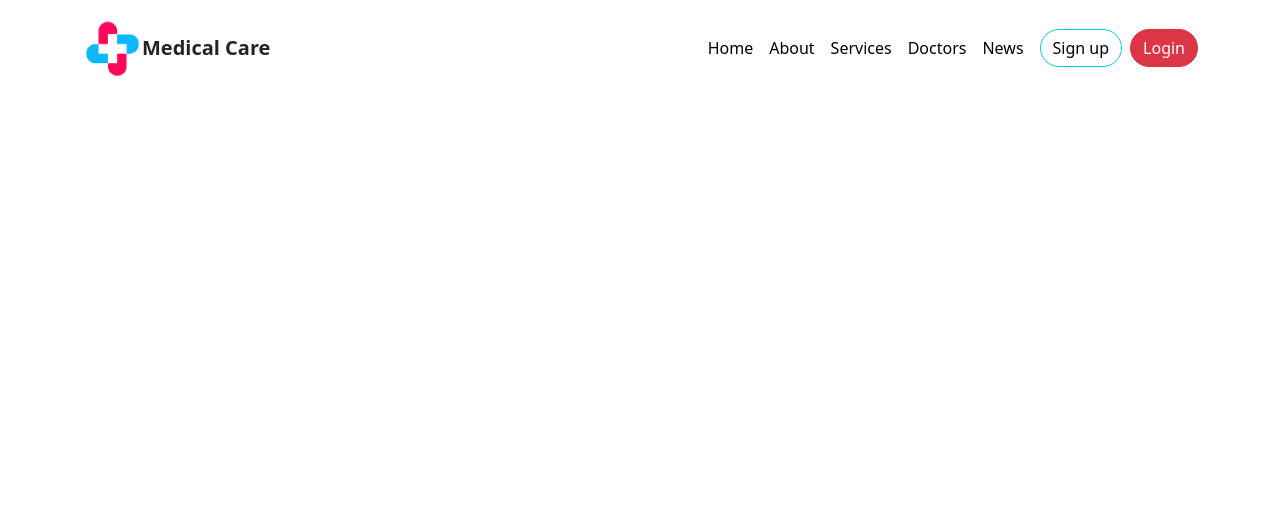
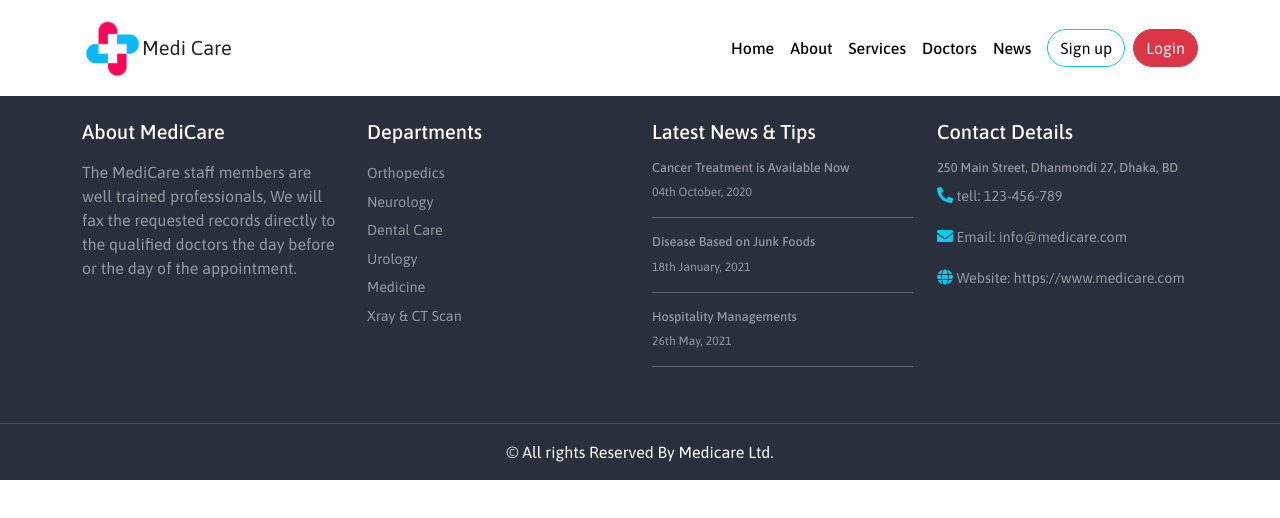
Before and after one commit to salman602/medicare-website, a React (Create React App) app: page / in a window 1280 px wide. Shown: the top 518 px of the page. Built offline with nearby package versions, Linux system fonts and the light colour scheme.

Commit message:
added footer

```diff
--- a/src/App.css
+++ b/src/App.css
@@ -1,38 +1,5 @@
-.App {
-  text-align: center;
+@import url('https://fonts.googleapis.com/css2?family=Asap:ital,wght@0,400;0,500;0,600;0,700;1,400&display=swap');
+
+*{
+  font-family: 'Asap', sans-serif;
 }
-
-.App-logo {
-  height: 40vmin;
-  pointer-events: none;
-}
-
-@media (prefers-reduced-motion: no-preference) {
-  .App-logo {
-    animation: App-logo-spin infinite 20s linear;
-  }
-}
-
-.App-header {
-  background-color: #282c34;
-  min-height: 100vh;
-  display: flex;
-  flex-direction: column;
-  align-items: center;
-  justify-content: center;
-  font-size: calc(10px + 2vmin);
-  color: white;
-}
-
-.App-link {
-  color: #61dafb;
-}
-
-@keyframes App-logo-spin {
-  from {
-    transform: rotate(0deg);
-  }
-  to {
-    transform: rotate(360deg);
-  }
-}
--- a/src/pages/Home/Home/Home.js
+++ b/src/pages/Home/Home/Home.js
@@ -1,10 +1,13 @@
 import React from 'react';
-import Header from '../Header/Header';
+import Footer from '../../Shared/Footer/Footer';
+import Header from '../../Shared/Header/Header';
+
 
 const Home = () => {
     return (
         <div>
             <Header></Header>
+            <Footer></Footer>
         </div>
     );
 };
--- /dev/null
+++ b/src/pages/Shared/Footer/Footer.css
@@ -0,0 +1,28 @@
+.footer-section{
+    background-color: #2a303b;
+}
+
+p span{
+    transition: 0.7s;
+    font-size: 0.9rem;
+}
+
+p span:hover{
+    font-weight: 500;
+    letter-spacing: 0.03rem;
+    color: aqua;
+}
+
+.news-item h6 ,h6{
+    font-size: 0.8rem;
+    transition: 0.6s;
+}
+.news-item h6:hover{
+    font-size: 0.8rem;
+    color: aqua;
+    cursor: pointer;
+}
+
+.news-item p{
+    font-size: 0.75rem;
+}
--- /dev/null
+++ b/src/pages/Shared/Footer/Footer.js
@@ -0,0 +1,107 @@
+import React from 'react';
+import { Col, Container, Row } from 'react-bootstrap';
+import { NavLink } from 'react-router-dom';
+import { FontAwesomeIcon } from '@fortawesome/react-fontawesome'
+import { faPhoneAlt, faEnvelope, faGlobe } from '@fortawesome/free-solid-svg-icons'
+import './Footer.css'
+
+const Footer = () => {
+    const phoneIcon = <FontAwesomeIcon icon={faPhoneAlt} />
+    const emailIcon = <FontAwesomeIcon icon={faEnvelope} />
+    const webIcon = <FontAwesomeIcon icon={faGlobe} />
+    return (
+        <div className="footer-section">
+            <Container>
+                <Row className="text-white py-4">
+                    <Col xs={6} md={3}>
+                        <h5 className="mb-3">About MediCare</h5>
+                        <p className="text-white-50">The MediCare staff members are well trained professionals, We will fax the requested records directly to the qualified doctors the day before or the day of the appointment.</p>
+                    </Col>
+                    <Col xs={6} md={3}>
+                        <h5 className="mb-3">Departments</h5>
+
+                        <p className="mb-1">
+                            <NavLink to="/orthopedics"
+                                className="ps-0 pt-0 text-decoration-none text-white-50">
+                                <span>Orthopedics</span>
+                            </NavLink>
+                        </p>
+                        <p className="mb-1">
+                            <NavLink to="/neurology"
+                                className="ps-0 pt-0 text-white-50 text-decoration-none">
+                                <span>Neurology</span>
+                            </NavLink>
+                        </p>
+                        <p className="mb-1">
+                            <NavLink to="/dental"
+                                className="ps-0 pt-0 text-white-50 text-decoration-none">
+                                <span>Dental Care</span>
+                            </NavLink>
+                        </p>
+                        <p className="mb-1">
+                            <NavLink to="/urology"
+                                className="ps-0 pt-0 text-white-50 text-decoration-none">
+                                <span>Urology</span>
+                            </NavLink>
+                        </p>
+                        <p className="mb-1">
+                            <NavLink to="/medicine"
+                                className="ps-0 pt-0 text-white-50 text-decoration-none">
+                                <span>Medicine</span>
+                            </NavLink>
+                        </p>
+                        <p className="mb-1">
+                            <NavLink to="/xray"
+                                className="ps-0 pt-0 text-white-50 text-decoration-none">
+                                <span>Xray & CT Scan</span>
+                            </NavLink>
+                        </p>
+
+
+
+
+
+
+                    </Col>
+                    <Col xs={6} md={3}>
+                        <h5 className="mb-3">Latest News & Tips</h5>
+                        <div className="news-item text-white-50">
+                            <h6>Cancer Treatment is Available Now</h6>
+                            <p>04th October, 2020</p>
+                        </div>
+                        <hr />
+                        <div className="news-item text-white-50">
+                            <h6>Disease Based on Junk Foods</h6>
+                            <p>18th January, 2021</p>
+                        </div>
+                        <hr />
+                        <div className="news-item text-white-50">
+                            <h6>Hospitality Managements</h6>
+                            <p>26th May, 2021</p>
+                        </div>
+                        <hr />
+                    </Col>
+                    <Col xs={6} md={3}>
+                        <h5 className="mb-3">Contact Details</h5>
+                        <div className="text-white-50">
+                            <h6 className="">250 Main Street, Dhanmondi 27, Dhaka, BD</h6>
+                            <p className="text-info">{phoneIcon}
+                                <span className="text-white-50"> tell: 123-456-789</span>
+                            </p>
+                            <p className="text-info">{emailIcon}
+                                <span className="text-white-50"> Email: info@medicare.com</span>
+                            </p>
+                            <p className="text-info">{webIcon}
+                                <span className="text-white-50"> Website: https://www.medicare.com</span>
+                            </p>
+                        </div>
+                    </Col>
+                </Row>
+            </Container>
+            <hr className="text-white-50" />
+            <p className="text-center text-white pb-3">&copy; All rights Reserved By Medicare Ltd.</p>
+        </div>
+    );
+};
+
+export default Footer;
--- a/src/pages/Home/Header/Header.css
+++ b/src/pages/Shared/Header/Header.css
@@ -3,5 +3,5 @@
     margin-left: 0.5rem;
     margin-right: 0.5rem;
     color: #000;
-    font-weight: 400;
+    font-weight: 500;
 }
--- a/src/pages/Home/Header/Header.js
+++ b/src/pages/Shared/Header/Header.js
@@ -17,7 +17,7 @@ const Header = () => {
                         className="d-inline-block align-top"
                         alt="Medical Care logo"
                     />
-                    <span className="fw-bold text-dark">Medical Care</span>
+                    <span className="text-dark">Medi Care</span>
                 </Navbar.Brand>
                 <Navbar.Toggle aria-controls="responsive-navbar-nav" />
                 <Navbar.Collapse id="responsive-navbar-nav">
```
